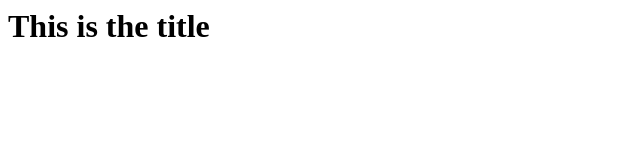
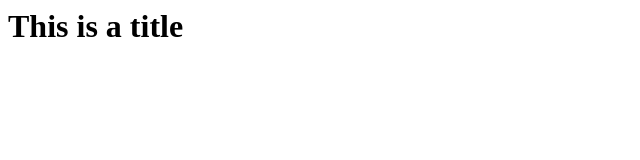
Before and after one commit to Enzone92/blank-l2jqvn1p, a website: page tokens/src/index.html in a window 1280 px wide. Shown: the full height of the page, 0-640 px from the left. Drawn offline with Linux system fonts and the light colour scheme.

Commit message:
Title change from Enzo

```diff
--- a/tokens/src/index.html
+++ b/tokens/src/index.html
@@ -1,3 +1 @@
-<h1>
-  This is the title
-</h1>
+<h1>This is a title</h1>
```
Also changed, not shown: components/src/index.html (+1 -1 lines).
